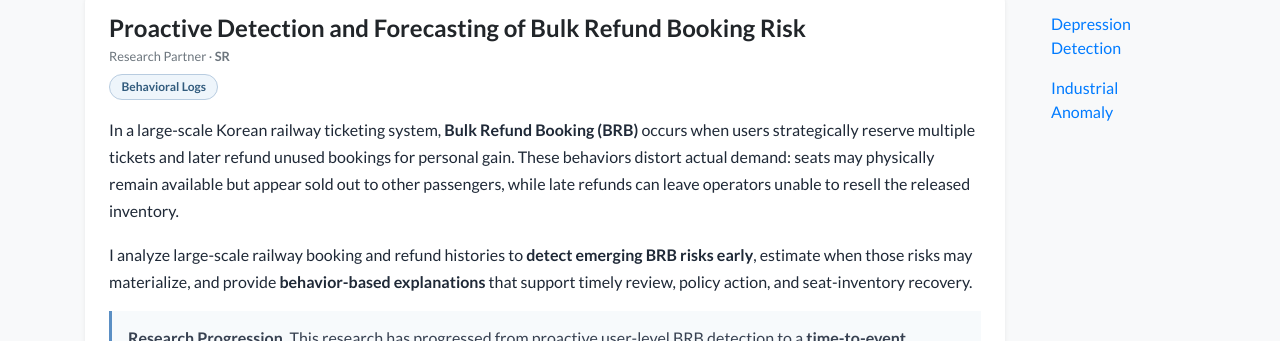
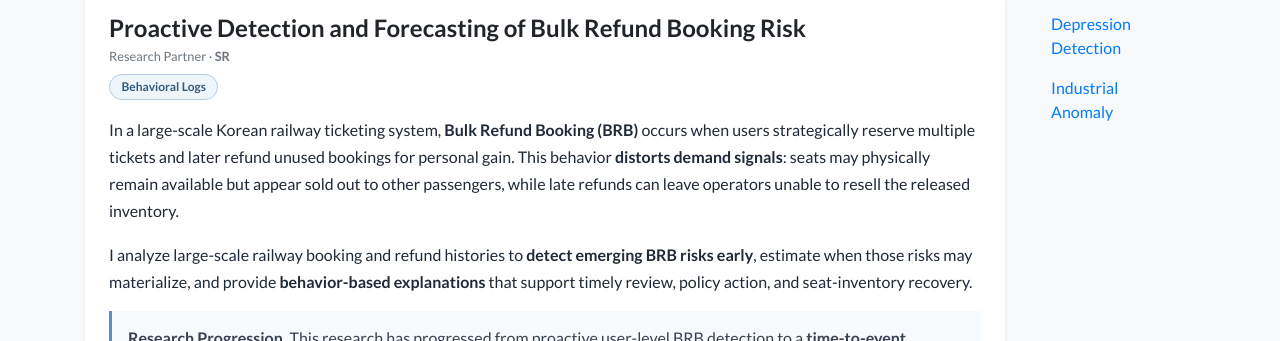
Before and after one commit to seungyoungg/academic-homepage-test, a Jekyll site: the page built from research.html, in a window 1280 px wide and 900 px high, scrolled down 547 px. Shown: the part 140-481 px from the top of the window. Built offline with Jekyll 4.4.1, drawn with Linux system fonts in a browser that asks for light colours; nearby versions of some CDN libraries; a style sheet for code colours, icons or effects is not loaded.

Commit message:
Update research.html

```diff
--- a/research.html
+++ b/research.html
@@ -99,7 +99,7 @@ body_attr: >-
               In a large-scale Korean railway ticketing system,
               <strong>Bulk Refund Booking (BRB)</strong> occurs when users strategically
               reserve multiple tickets and later refund unused bookings for personal gain.
-              These behaviors distort actual demand: seats may physically remain available
+              This behavior <strong>distorts demand signals</strong>: seats may physically remain available
               but appear sold out to other passengers, while late refunds can leave
               operators unable to resell the released inventory.
             </p>
```
